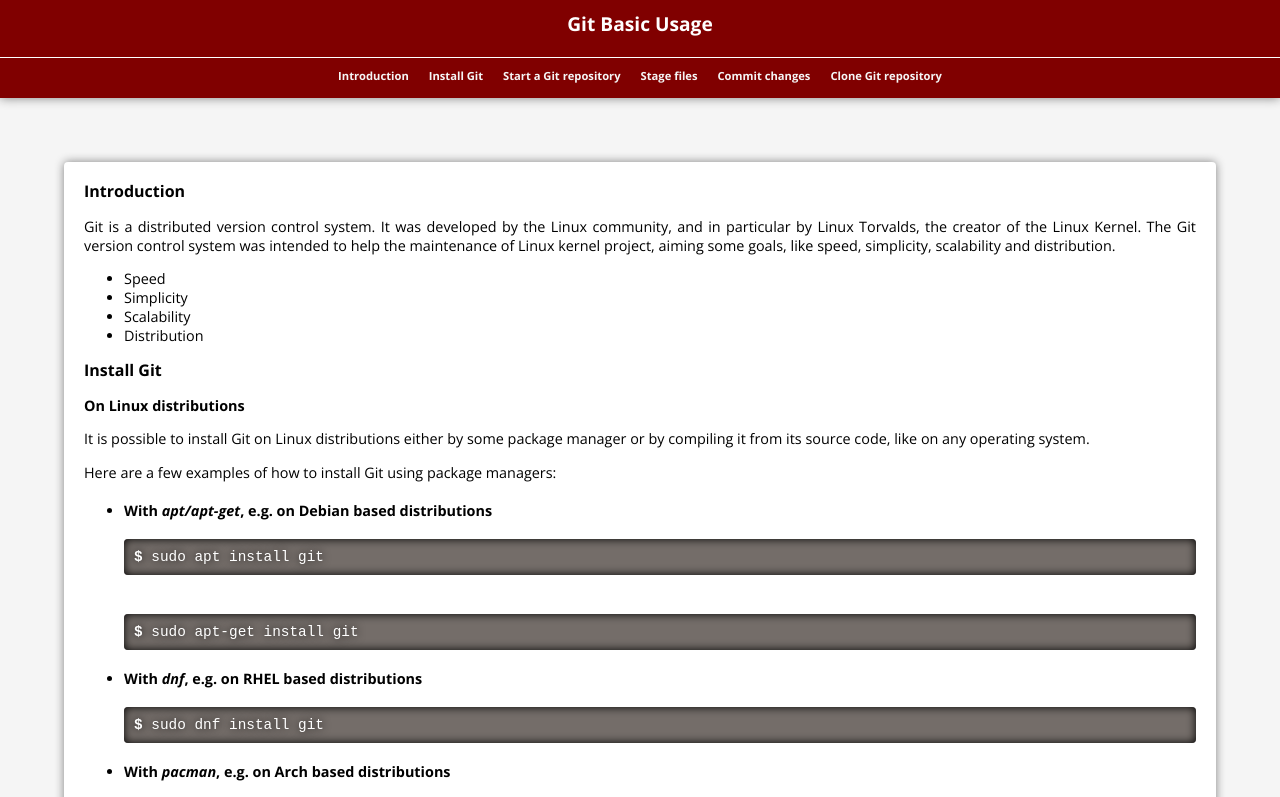
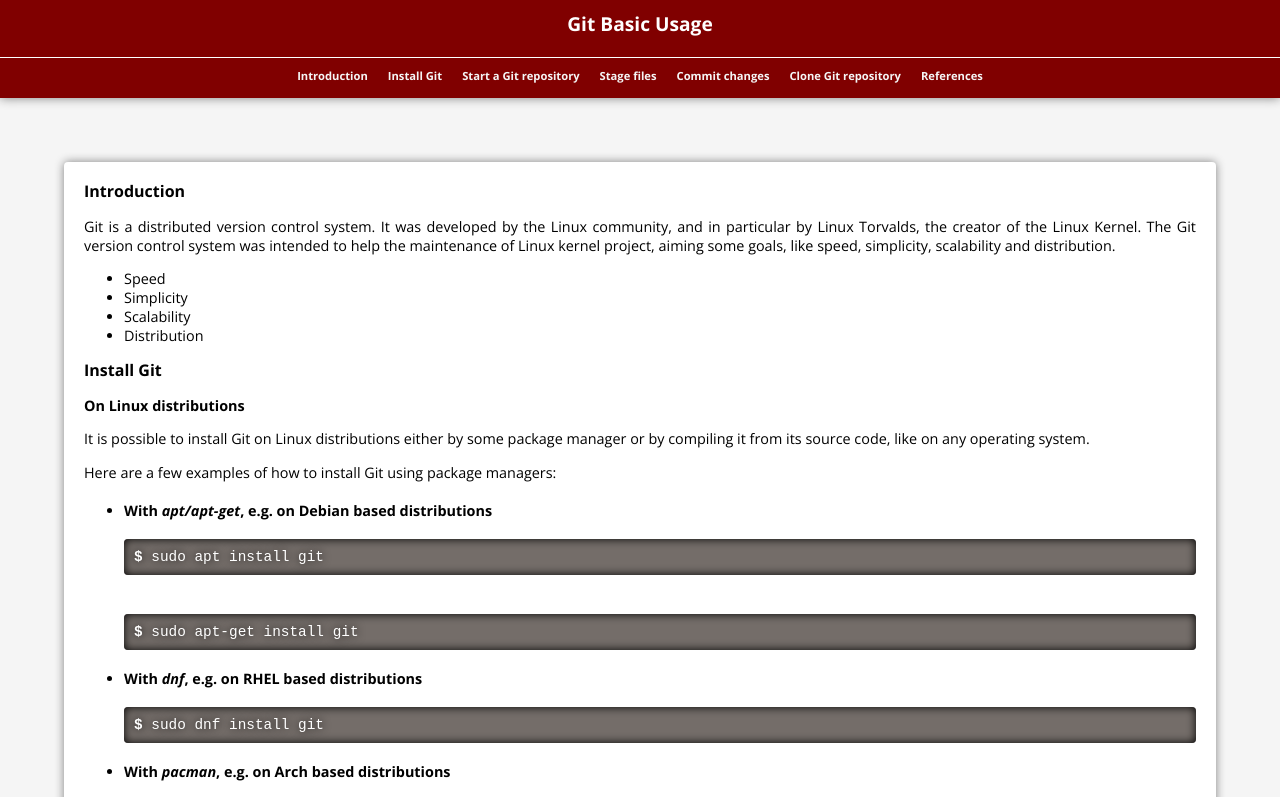
Before and after one commit to gabcchaves/technical-documentation, a plain HTML site: page index.html in a window 1280 px wide. Shown: the top 797 px of the page. Drawn offline with nearby package versions, Linux system fonts and the light colour scheme.

Commit message:
Fixed according to the task requirements.

```diff
--- a/index.html
+++ b/index.html
@@ -15,6 +15,7 @@
 			<a class="nav-link" href="#Stage_files">Stage files</a>
 			<a class="nav-link" href="#Commit_changes">Commit changes</a>
 			<a class="nav-link" href="#Clone_Git_repository">Clone Git repository</a>
+			<a class="nav-link" href="#References">References</a>
 		</nav>
 		<main id="main-doc">
 			<section id="Introduction" class="main-section">
@@ -140,7 +141,7 @@
 				</code>
 			</section>
 
-			<section class="main-section">
+			<section id="References" class="main-section">
 				<header><h2>References</h2></header>
 				<p><a href="https://git-scm.com/doc">https://git-scm.com/doc</a></p>
 			</section>
```
